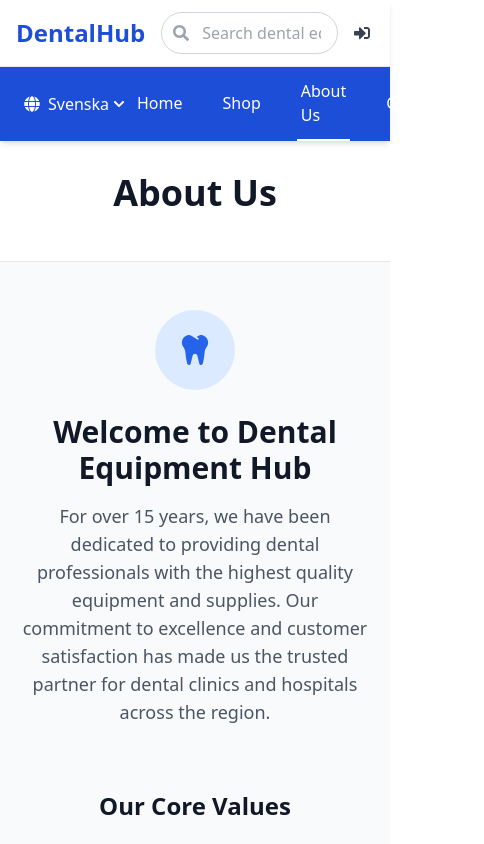
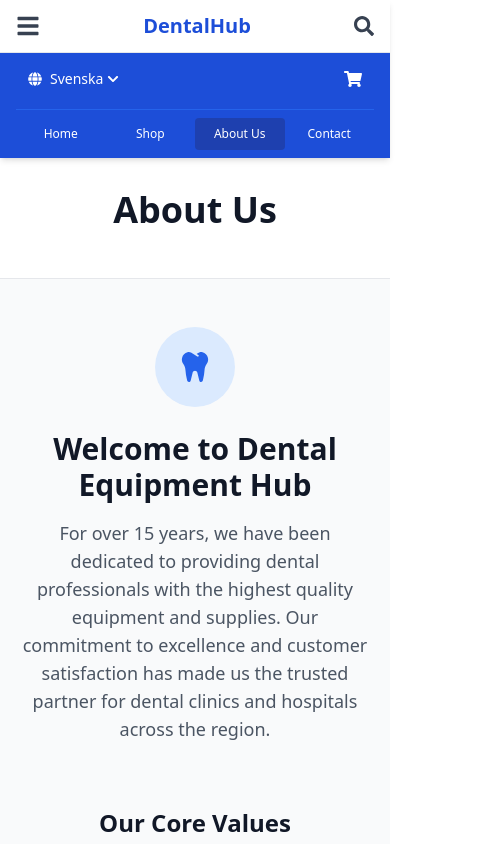
Before and after one commit to Diyaa2662/DentalHub-V_1.0, a React (Vite) app: page /about in a window 390 px wide. Shown: the top 844 px of the page, 484 px wide, since content can reach past the window. Built offline with nearby package versions, Linux system fonts and the light colour scheme.

Commit message:
responsive (navbar+linksbar)

```diff
--- a/src/components/layout/LinksBar.jsx
+++ b/src/components/layout/LinksBar.jsx
@@ -24,6 +24,7 @@ const LinksBar = () => {
     message: "",
     type: "error",
   });
+  const [isLanguageMenuOpen, setIsLanguageMenuOpen] = useState(false);
 
   const navLinks = [
     { path: "/", label: t("navbar:menu_home"), exact: true },
@@ -141,6 +142,16 @@ const LinksBar = () => {
     return location.pathname.startsWith(path);
   };
 
+  const toggleLanguageMenu = () => {
+    setIsLanguageMenuOpen(!isLanguageMenuOpen);
+  };
+
+  const changeLanguage = (lang) => {
+    i18n.changeLanguage(lang);
+    localStorage.setItem("language", lang);
+    setIsLanguageMenuOpen(false);
+  };
+
   return (
     <nav className="bg-blue-700 text-white">
       {/* تنبيهات */}
@@ -151,6 +162,7 @@ const LinksBar = () => {
               ? "bg-red-50 border-red-200 text-red-800"
               : "bg-green-50 border-green-200 text-green-800"
           } border rounded-lg shadow-lg p-4 max-w-sm`}
+          style={{ zIndex: 9999 }}
         >
           <div className="flex items-start">
             <div
@@ -170,45 +182,49 @@ const LinksBar = () => {
       )}
 
       <div className="container mx-auto px-4">
-        <div className="flex items-center justify-between">
+        {/* المحتوى الرئيسي */}
+        <div className="flex items-center justify-between py-2">
           {/* تبديل اللغة على اليسار */}
-          <div className="relative group">
-            <button className="flex items-center py-3 px-2 hover:bg-blue-800 transition-colors">
+          <div className="relative">
+            <button
+              onClick={toggleLanguageMenu}
+              className="flex items-center py-2 px-3 hover:bg-blue-800 transition-colors rounded-lg text-sm md:text-base md:py-3 md:px-4"
+            >
               <FaGlobe className="mr-2" />
               <span>{i18n.language === "en" ? "English" : "Svenska"}</span>
               <FaChevronDown className="ml-1" size={12} />
             </button>
 
             {/* قائمة اللغات */}
-            <div className="absolute left-0 top-full mt-1 w-40 bg-white text-gray-800 rounded-lg shadow-xl py-2 opacity-0 invisible group-hover:opacity-100 group-hover:visible transition-all duration-300 z-50">
+            {isLanguageMenuOpen && (
+              <div className="absolute left-0 top-full mt-1 w-40 bg-white text-gray-800 rounded-lg shadow-xl py-2 z-50 animate-fadeIn">
                 <button
-                onClick={() => {
-                  i18n.changeLanguage("en");
-                  localStorage.setItem("language", "en");
-                }}
-                className={`w-full text-left px-4 py-2 hover:bg-blue-50 ${i18n.language === "en" ? "bg-blue-100 text-blue-700" : ""}`}
+                  onClick={() => changeLanguage("en")}
+                  className={`w-full text-left px-4 py-2 hover:bg-blue-50 ${
+                    i18n.language === "en" ? "bg-blue-100 text-blue-700" : ""
+                  }`}
                 >
                   English
                 </button>
                 <button
-                onClick={() => {
-                  i18n.changeLanguage("sv");
-                  localStorage.setItem("language", "sv");
-                }}
-                className={`w-full text-left px-4 py-2 hover:bg-blue-50 ${i18n.language === "sv" ? "bg-blue-100 text-blue-700" : ""}`}
+                  onClick={() => changeLanguage("sv")}
+                  className={`w-full text-left px-4 py-2 hover:bg-blue-50 ${
+                    i18n.language === "sv" ? "bg-blue-100 text-blue-700" : ""
+                  }`}
                 >
                   Svenska
                 </button>
               </div>
+            )}
           </div>
 
-          {/* الروابط في المنتصف */}
-          <div className="flex items-center space-x-8">
+          {/* الروابط في المنتصف - تظهر فقط على الشاشات المتوسطة فما فوق */}
+          <div className="hidden md:flex items-center space-x-4 lg:space-x-8">
             {navLinks.map((link) => (
               <Link
                 key={link.path}
                 to={link.path}
-                className={`py-3 px-1 font-medium transition-colors border-b-2 ${
+                className={`py-2 px-1 font-medium transition-colors border-b-2 text-sm lg:text-base lg:py-3 ${
                   isActive(link.path, link.exact)
                     ? "border-white text-white"
                     : "border-transparent hover:border-white/50 hover:text-white/90"
@@ -220,13 +236,13 @@ const LinksBar = () => {
           </div>
 
           {/* سلة التسوق على اليمين */}
-          <div className="relative group">
+          <div className="relative">
             <button
               onClick={handleCartClick}
-              className="flex items-center py-3 px-2 hover:bg-blue-800 transition-colors"
+              className="flex items-center py-2 px-3 hover:bg-blue-800 transition-colors rounded-lg text-sm md:text-base md:py-3 md:px-4"
             >
-              <FaShoppingCart size={20} />
-              <span className="ml-2 hidden md:inline">
+              <FaShoppingCart size={18} className="md:size-20" />
+              <span className="ml-2 hidden sm:inline">
                 {t("navbar:cart_cart")}
               </span>
 
@@ -242,9 +258,9 @@ const LinksBar = () => {
               ) : null}
             </button>
 
-            {/* تفاصيل السلة على hover - فقط إذا كان هناك منتجات */}
+            {/* تفاصيل السلة - تظهر فقط على hover للشاشات الكبيرة */}
             {cartProducts.length > 0 && (
-              <div className="absolute right-0 top-full mt-1 w-80 bg-white text-gray-800 rounded-lg shadow-xl p-4 opacity-0 invisible group-hover:opacity-100 group-hover:visible transition-all duration-300 z-50">
+              <div className="hidden lg:block absolute right-0 top-full mt-1 w-80 bg-white text-gray-800 rounded-lg shadow-xl p-4 opacity-0 invisible group-hover:opacity-100 group-hover:visible transition-all duration-300 z-50">
                 <div className="mb-3">
                   <h4 className="font-bold text-gray-900 text-sm mb-2">
                     {t("navbar:recent_items")} ({cartItemsCount})
@@ -332,24 +348,25 @@ const LinksBar = () => {
                 </div>
               </div>
             )}
+          </div>
+        </div>
 
-            {/* إذا كانت السلة فارغة */}
-            {!loadingCart &&
-              cartProducts.length === 0 &&
-              cartItemsCount === 0 && (
-                <div className="absolute right-0 top-full mt-1 w-64 bg-white text-gray-800 rounded-lg shadow-xl p-4 opacity-0 invisible group-hover:opacity-100 group-hover:visible transition-all duration-300 z-50">
-                  <div className="text-center py-2 text-gray-500">
-                    {t("navbar:cart_empty")}
-                  </div>
+        {/* الروابط للشاشات الصغيرة - تظهر على شكل أشرطة */}
+        <div className="md:hidden flex items-center justify-around py-2 border-t border-blue-600 mt-1">
+          {navLinks.map((link) => (
             <Link
-                    to="/products"
-                    className="block w-full text-center bg-blue-600 text-white py-2 rounded-lg hover:bg-blue-700 mt-2 text-sm"
+              key={link.path}
+              to={link.path}
+              onClick={() => setIsLanguageMenuOpen(false)}
+              className={`flex-1 text-center py-2 px-1 text-xs font-medium transition-colors ${
+                isActive(link.path, link.exact)
+                  ? "text-white bg-blue-800 rounded"
+                  : "hover:text-white/90"
+              }`}
             >
-                    {t("navbar:start_shopping")}
+              {link.label}
             </Link>
-                </div>
-              )}
-          </div>
+          ))}
         </div>
       </div>
 
@@ -366,8 +383,23 @@ const LinksBar = () => {
           }
         }
 
+        @keyframes fadeIn {
+          from {
+            opacity: 0;
+            transform: translateY(-5px);
+          }
+          to {
+            opacity: 1;
+            transform: translateY(0);
+          }
+        }
+
         .animate-fade-in-down {
           animation: fadeInDown 0.3s ease-out;
+        }
+
+        .animate-fadeIn {
+          animation: fadeIn 0.2s ease-out;
         }
       `}</style>
     </nav>
--- a/src/components/layout/Navbar.jsx
+++ b/src/components/layout/Navbar.jsx
@@ -2,12 +2,22 @@
 import React, { useState, useEffect } from "react";
 import { Link, useNavigate } from "react-router-dom";
 import { useTranslation } from "react-i18next";
-import { FaSearch, FaUser, FaSignInAlt, FaSignOutAlt } from "react-icons/fa";
+import {
+  FaSearch,
+  FaUser,
+  FaSignInAlt,
+  FaSignOutAlt,
+  FaBars,
+  FaTimes,
+} from "react-icons/fa";
 
 const Navbar = () => {
   const { t } = useTranslation(["navbar"]);
   const navigate = useNavigate();
   const [searchQuery, setSearchQuery] = useState("");
+  const [isMobileMenuOpen, setIsMobileMenuOpen] = useState(false);
+  const [isSearchExpanded, setIsSearchExpanded] = useState(false);
+
   // احسب حالة تسجيل الدخول مباشرة عند التهيئة
   const getInitialLoginStatus = () => {
     const token = localStorage.getItem("customerToken");
@@ -59,22 +69,46 @@ const Navbar = () => {
     e.preventDefault();
     if (searchQuery.trim()) {
       navigate(`/search?q=${encodeURIComponent(searchQuery)}`);
+      setIsSearchExpanded(false);
     }
   };
 
+  const toggleMobileMenu = () => {
+    setIsMobileMenuOpen(!isMobileMenuOpen);
+    setIsSearchExpanded(false);
+  };
+
+  const toggleSearch = () => {
+    setIsSearchExpanded(!isSearchExpanded);
+    if (isMobileMenuOpen) setIsMobileMenuOpen(false);
+  };
+
   return (
-    <nav className="bg-white border-b border-gray-200">
+    <nav className="bg-white border-b border-gray-200 sticky top-0 z-50">
       <div className="container mx-auto px-4 py-3">
+        {/* الصف الأول: اللوجو وزر القائمة وزر البحث */}
         <div className="flex items-center justify-between">
-          {/* الاسم على اليسار */}
-          <div className="flex items-center">
-            <Link to="/" className="text-2xl font-bold text-blue-700">
-              DentalHub
-            </Link>
-          </div>
+          {/* زر القائمة للهواتف */}
+          <button
+            onClick={toggleMobileMenu}
+            className="lg:hidden text-gray-700 hover:text-blue-600 focus:outline-none"
+            aria-label="فتح القائمة"
+          >
+            {isMobileMenuOpen ? <FaTimes size={24} /> : <FaBars size={24} />}
+          </button>
 
-          {/* شريط البحث في المنتصف */}
-          <div className="flex-1 max-w-2xl mx-4">
+          {/* اللوجو في المنتصف للهواتف، على اليسار للشاشات الكبيرة */}
+          <Link
+            to="/"
+            className={`text-xl md:text-2xl font-bold text-blue-700 ${
+              isSearchExpanded ? "hidden md:block" : ""
+            }`}
+          >
+            DentalHub
+          </Link>
+
+          {/* شريط البحث للشاشات الكبيرة */}
+          <div className="hidden lg:block flex-1 max-w-2xl mx-4">
             <form onSubmit={handleSearch} className="relative">
               <input
                 type="text"
@@ -87,24 +121,33 @@ const Navbar = () => {
             </form>
           </div>
 
-          {/* تسجيل الدخول والملف الشخصي على اليمين */}
-          <div className="flex items-center space-x-4">
+          {/* زر البحث للهواتف */}
+          <button
+            onClick={toggleSearch}
+            className="lg:hidden text-gray-700 hover:text-blue-600 focus:outline-none"
+            aria-label="بحث"
+          >
+            <FaSearch size={20} />
+          </button>
+
+          {/* قسم المستخدم للشاشات الكبيرة */}
+          <div className="hidden lg:flex items-center space-x-4">
             {/* زر تسجيل الدخول/تسجيل الخروج */}
             {isLoggedIn ? (
               <button
                 onClick={handleLogout}
-                className="flex items-center text-gray-700 hover:text-red-600 transition-colors"
+                className="flex items-center text-gray-700 hover:text-red-600 transition-colors px-3 py-2 rounded-lg hover:bg-gray-100"
               >
-                <FaSignOutAlt className="mr-1" />
-                <span className="hidden md:inline">{t("navbar:logout")}</span>
+                <FaSignOutAlt className="mr-2" />
+                <span>{t("navbar:logout")}</span>
               </button>
             ) : (
               <Link
                 to="/login"
-                className="flex items-center text-gray-700 hover:text-blue-600 transition-colors"
+                className="flex items-center text-gray-700 hover:text-blue-600 transition-colors px-3 py-2 rounded-lg hover:bg-gray-100"
               >
-                <FaSignInAlt className="mr-1" />
-                <span className="hidden md:inline">{t("navbar:login")}</span>
+                <FaSignInAlt className="mr-2" />
+                <span>{t("navbar:login")}</span>
               </Link>
             )}
 
@@ -112,15 +155,122 @@ const Navbar = () => {
             {isLoggedIn && (
               <Link
                 to="/profile"
-                className="flex items-center text-gray-700 hover:text-blue-600 transition-colors"
+                className="flex items-center text-gray-700 hover:text-blue-600 transition-colors px-3 py-2 rounded-lg hover:bg-gray-100"
               >
-                <FaUser className="mr-1" />
-                <span className="hidden md:inline">{t("navbar:account")}</span>
+                <FaUser className="mr-2" />
+                <span>{t("navbar:account")}</span>
               </Link>
             )}
           </div>
         </div>
+
+        {/* شريط البحث المتنقل للهواتف */}
+        {isSearchExpanded && (
+          <div className="mt-3 lg:hidden animate-fadeIn">
+            <form onSubmit={handleSearch} className="relative">
+              <input
+                type="text"
+                value={searchQuery}
+                onChange={(e) => setSearchQuery(e.target.value)}
+                placeholder={t("navbar:search_placeholder")}
+                className="w-full px-4 py-3 pl-10 pr-4 rounded-lg border border-gray-300 focus:outline-none focus:ring-2 focus:ring-blue-500 focus:border-transparent text-base"
+                autoFocus
+              />
+              <FaSearch className="absolute left-3 top-1/2 transform -translate-y-1/2 text-gray-400" />
+              <button
+                type="button"
+                onClick={() => setIsSearchExpanded(false)}
+                className="absolute right-3 top-1/2 transform -translate-y-1/2 text-gray-500 hover:text-gray-700"
+              >
+                <FaTimes />
+              </button>
+            </form>
+          </div>
+        )}
+
+        {/* القائمة المتنقلة للهواتف */}
+        {isMobileMenuOpen && (
+          <div className="mt-3 lg:hidden animate-slideDown bg-white border border-gray-200 rounded-lg shadow-lg py-3">
+            <div className="px-4 space-y-3">
+              {isLoggedIn ? (
+                <>
+                  <Link
+                    to="/profile"
+                    className="flex items-center text-gray-700 hover:text-blue-600 transition-colors py-3 border-b border-gray-100"
+                    onClick={() => setIsMobileMenuOpen(false)}
+                  >
+                    <FaUser className="mr-3" />
+                    <span>{t("navbar:account")}</span>
+                  </Link>
+                  <button
+                    onClick={() => {
+                      handleLogout();
+                      setIsMobileMenuOpen(false);
+                    }}
+                    className="flex items-center text-gray-700 hover:text-red-600 transition-colors py-3 w-full text-left"
+                  >
+                    <FaSignOutAlt className="mr-3" />
+                    <span>{t("navbar:logout")}</span>
+                  </button>
+                </>
+              ) : (
+                <Link
+                  to="/login"
+                  className="flex items-center text-gray-700 hover:text-blue-600 transition-colors py-3 border-b border-gray-100"
+                  onClick={() => setIsMobileMenuOpen(false)}
+                >
+                  <FaSignInAlt className="mr-3" />
+                  <span>{t("navbar:login")}</span>
+                </Link>
+              )}
+
+              {/* روابط إضافية يمكن إضافتها لاحقاً */}
+              <Link
+                to="/"
+                className="block py-3 text-gray-700 hover:text-blue-600 border-b border-gray-100"
+                onClick={() => setIsMobileMenuOpen(false)}
+              >
+                {t("navbar:home")}
+              </Link>
+              <Link
+                to="/products"
+                className="block py-3 text-gray-700 hover:text-blue-600 border-b border-gray-100"
+                onClick={() => setIsMobileMenuOpen(false)}
+              >
+                {t("navbar:products")}
+              </Link>
+              <Link
+                to="/cart"
+                className="block py-3 text-gray-700 hover:text-blue-600"
+                onClick={() => setIsMobileMenuOpen(false)}
+              >
+                {t("navbar:cart")}
+              </Link>
+            </div>
+          </div>
+        )}
       </div>
+
+      {/* أنميشن الـ CSS */}
+      <style>{`
+        @keyframes fadeIn {
+          from { opacity: 0; transform: translateY(-10px); }
+          to { opacity: 1; transform: translateY(0); }
+        }
+
+        @keyframes slideDown {
+          from { opacity: 0; transform: translateY(-20px); }
+          to { opacity: 1; transform: translateY(0); }
+        }
+
+        .animate-fadeIn {
+          animation: fadeIn 0.3s ease-out;
+        }
+
+        .animate-slideDown {
+          animation: slideDown 0.3s ease-out;
+        }
+      `}</style>
     </nav>
   );
 };
--- a/src/pages/Home.jsx
+++ b/src/pages/Home.jsx
@@ -357,7 +357,7 @@ const Home = () => {
       )}
 
       {/* السلايدر */}
-      <section className="relative h-[500px] overflow-hidden bg-gradient-to-r from-blue-500 to-blue-300">
+      <section className="relative h-[500px] overflow-hidden bg-gradient-to-r from-blue-500 to-blue-200">
         {sliderProducts.length > 0 ? (
           <div className="relative w-full h-full">
             {/* حاوية السلايدر */}
@@ -446,13 +446,13 @@ const Home = () => {
             {/* أزرار التحكم */}
             <button
               onClick={prevSlide}
-              className="absolute left-4 top-1/2 transform -translate-y-1/2 bg-white/20 hover:bg-white/30 text-white p-3 rounded-full transition-colors z-10"
+              className="absolute left-4 top-1/2 transform -translate-y-1/2 bg-blue-700 hover:bg-blue-700/50 text-white p-3 rounded-full transition-colors z-10"
             >
               <FaChevronLeft />
             </button>
             <button
               onClick={nextSlide}
-              className="absolute right-4 top-1/2 transform -translate-y-1/2 bg-white/20 hover:bg-white/30 text-white p-3 rounded-full transition-colors z-10"
+              className="absolute right-4 top-1/2 transform -translate-y-1/2 bg-blue-700 hover:bg-blue-700/50 text-white p-3 rounded-full transition-colors z-10"
             >
               <FaChevronRight />
             </button>
```
Lines whose indentation alone changed are shown as unchanged.
